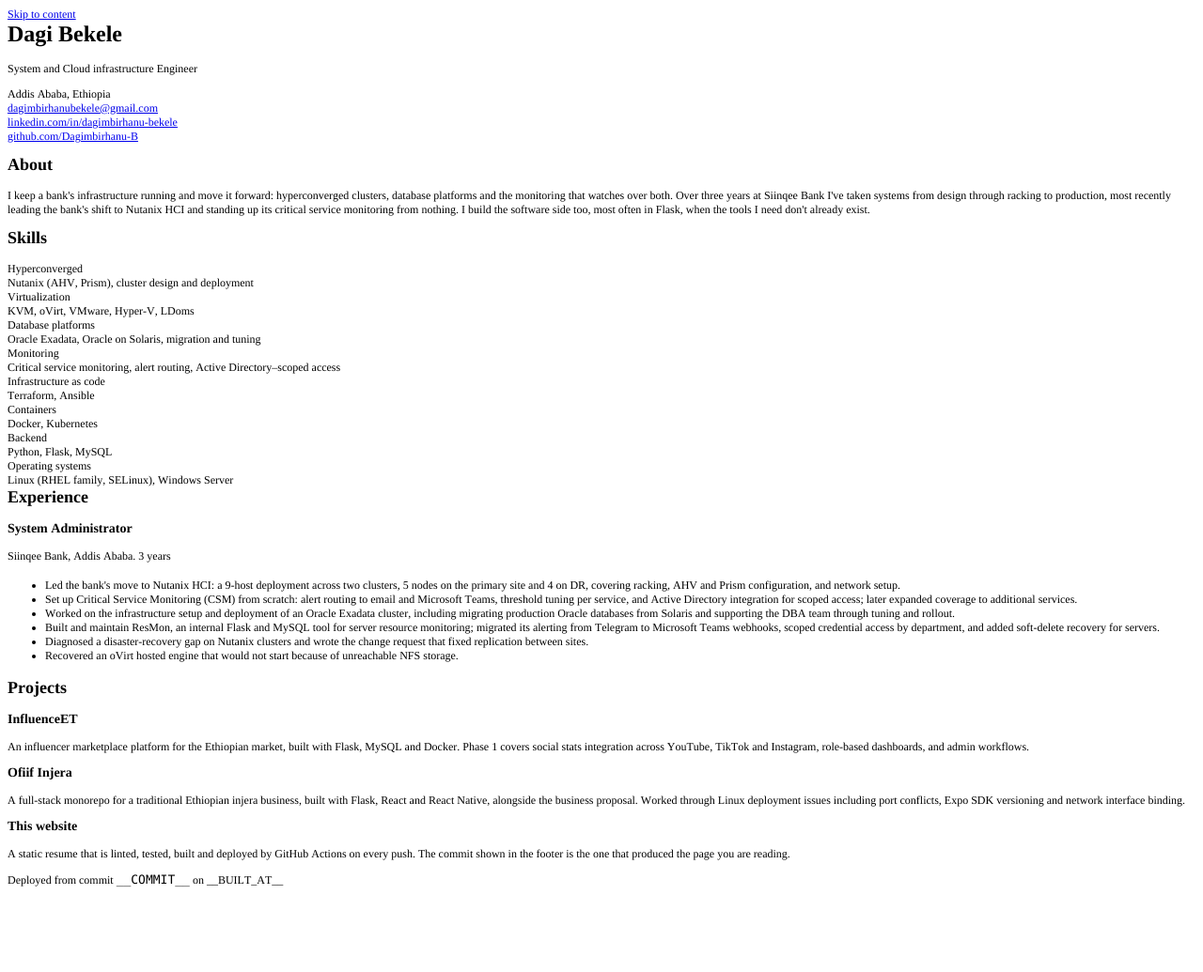
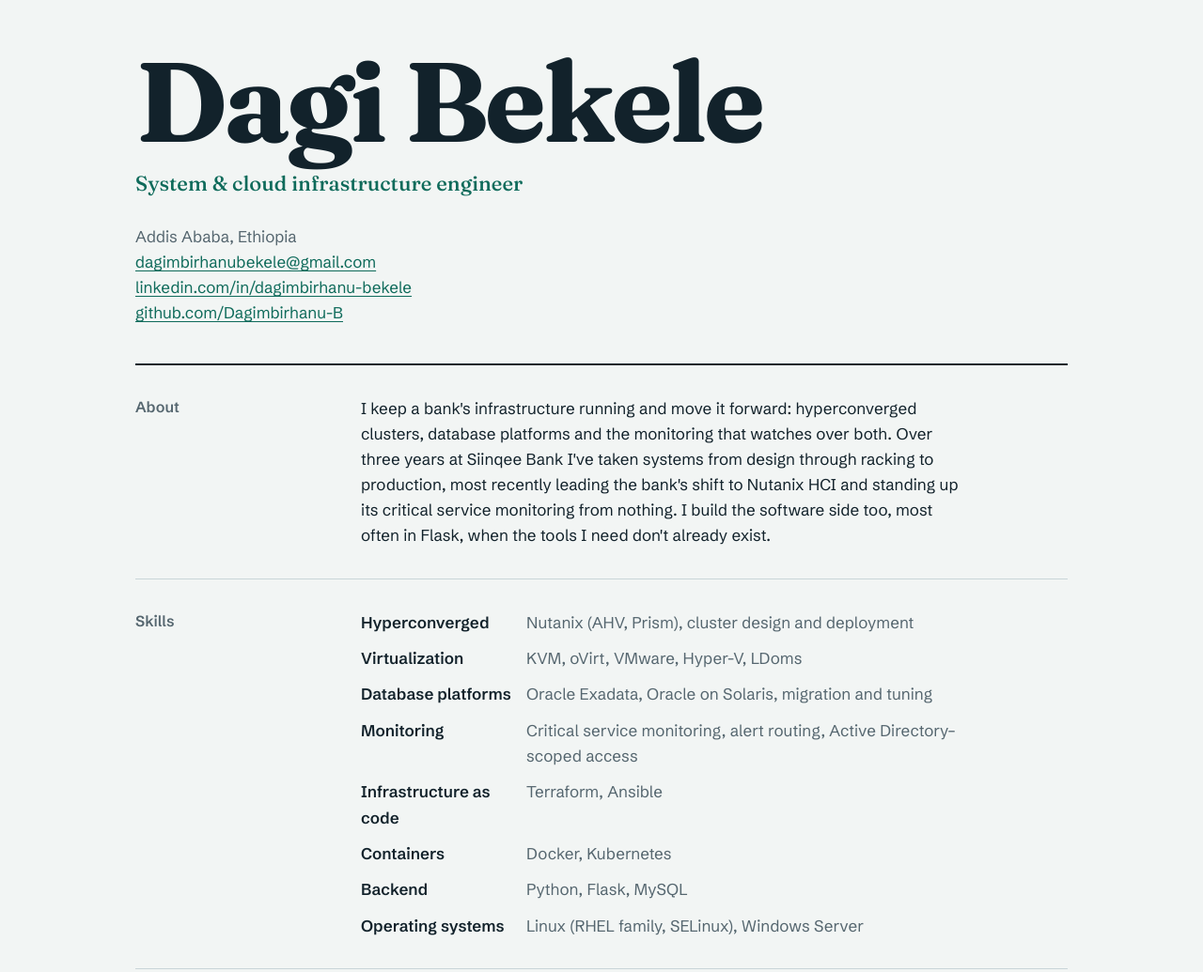
Before and after one commit to Dagimbirhanu-B/Resume, a website: page index.html in a window 1280 px wide. Shown: the top 1035 px of the page at 94% size. Before the commit the page ends 957 px from the top, so only its background shows below. Drawn offline with Linux system fonts and the light colour scheme.

Commit message:
Restore clean HTML and add real contact info

```diff
--- a/index.html
+++ b/index.html
@@ -1,72 +1,92 @@
-<!DOCTYPE html PUBLIC "-//W3C//DTD HTML 4.01//EN" "http://www.w3.org/TR/html4/strict.dtd">
-<html>
+<!doctype html>
+<html lang="en">
 <head>
-  <meta http-equiv="Content-Type" content="text/html; charset=utf-8">
-  <meta http-equiv="Content-Style-Type" content="text/css">
-  <title></title>
-  <meta name="Description" content="Resume of Dagi Bekele, system and cloud infrastructure engineer based in Addis Ababa.">
-  <meta name="Generator" content="Cocoa HTML Writer">
-  <meta name="CocoaVersion" content="2575.7">
-  <style type="text/css">
-    p.p1 {margin: 0.0px 0.0px 0.0px 0.0px; font: 12.0px Times; color: #0000e9; -webkit-text-stroke: #0000e9}
-    p.p3 {margin: 0.0px 0.0px 12.0px 0.0px; font: 12.0px Times; -webkit-text-stroke: #000000}
-    p.p4 {margin: 0.0px 0.0px 12.0px 0.0px; font: 12.0px Times; color: #0000e9; -webkit-text-stroke: #0000e9}
-    p.p6 {margin: 0.0px 0.0px 0.0px 0.0px; font: 12.0px Times; -webkit-text-stroke: #000000}
-    li.li6 {margin: 0.0px 0.0px 0.0px 0.0px; font: 12.0px Times; -webkit-text-stroke: #000000}
-    span.s1 {text-decoration: underline ; font-kerning: none}
-    span.s2 {font-kerning: none}
-    span.s3 {font-kerning: none; color: #000000; -webkit-text-stroke: 0px #000000}
-    span.s4 {text-decoration: underline ; font-kerning: none; -webkit-text-stroke: 0px #0000e9}
-    span.s5 {-webkit-text-stroke: 0px #000000}
-    span.s6 {font: 13.0px Menlo; font-kerning: none}
-    ul.ul1 {list-style-type: disc}
-  </style>
+  <meta charset="utf-8">
+  <meta name="viewport" content="width=device-width, initial-scale=1">
+  <title>Dagi Bekele — System &amp; Cloud Infrastructure</title>
+  <meta name="description" content="Resume of Dagi Bekele, system and cloud infrastructure engineer based in Addis Ababa.">
+  <link rel="preconnect" href="https://fonts.googleapis.com">
+  <link rel="preconnect" href="https://fonts.gstatic.com" crossorigin>
+  <link href="https://fonts.googleapis.com/css2?family=Fraunces:opsz,wght@9..144,500;9..144,700&family=Schibsted+Grotesk:wght@400;500;600&display=swap" rel="stylesheet">
+  <link rel="stylesheet" href="styles.css">
 </head>
 <body>
-<p class="p1"><span class="s1">Skip to content</span></p>
-<h1 style="margin: 0.0px 0.0px 16.1px 0.0px; font: 24.0px Times; -webkit-text-stroke: #000000"><span class="s2"><b>Dagi Bekele</b></span></h1>
-<p class="p3"><span class="s2">System and Cloud infrastructure Engineer</span></p>
-<p class="p4"><span class="s3">Addis Ababa, Ethiopia<br>
-</span><span class="s1">dagimbirhanubekele@gmail.com</span><span class="s3"><br>
-<a href="https://www.linkedin.com/in/dagimbirhanu-bekele"><span class="s4">linkedin.com/in/dagimbirhanu-bekele</span></a><br>
-<a href="https://github.com/Dagimbirhanu-B"><span class="s4">github.com/Dagimbirhanu-B</span></a></span></p>
-<h2 style="margin: 0.0px 0.0px 14.9px 0.0px; font: 18.0px Times; -webkit-text-stroke: #000000"><span class="s2"><b>About</b></span></h2>
-<p class="p3"><span class="s2">I keep a bank's infrastructure running and move it forward: hyperconverged clusters, database platforms and the monitoring that watches over both. Over three years at Siinqee Bank I've taken systems from design through racking to production, most recently leading the bank's shift to Nutanix HCI and standing up its critical service monitoring from nothing. I build the software side too, most often in Flask, when the tools I need don't already exist.</span></p>
-<h2 style="margin: 0.0px 0.0px 14.9px 0.0px; font: 18.0px Times; -webkit-text-stroke: #000000"><span class="s2"><b>Skills</b></span></h2>
-<p class="p6"><span class="s2">Hyperconverged</span></p>
-<p class="p6"><span class="s2">Nutanix (AHV, Prism), cluster design and deployment</span></p>
-<p class="p6"><span class="s2">Virtualization</span></p>
-<p class="p6"><span class="s2">KVM, oVirt, VMware, Hyper-V, LDoms</span></p>
-<p class="p6"><span class="s2">Database platforms</span></p>
-<p class="p6"><span class="s2">Oracle Exadata, Oracle on Solaris, migration and tuning</span></p>
-<p class="p6"><span class="s2">Monitoring</span></p>
-<p class="p6"><span class="s2">Critical service monitoring, alert routing, Active Directory–scoped access</span></p>
-<p class="p6"><span class="s2">Infrastructure as code</span></p>
-<p class="p6"><span class="s2">Terraform, Ansible</span></p>
-<p class="p6"><span class="s2">Containers</span></p>
-<p class="p6"><span class="s2">Docker, Kubernetes</span></p>
-<p class="p6"><span class="s2">Backend</span></p>
-<p class="p6"><span class="s2">Python, Flask, MySQL</span></p>
-<p class="p6"><span class="s2">Operating systems</span></p>
-<p class="p6"><span class="s2">Linux (RHEL family, SELinux), Windows Server</span></p>
-<h2 style="margin: 0.0px 0.0px 14.9px 0.0px; font: 18.0px Times; -webkit-text-stroke: #000000"><span class="s2"><b>Experience</b></span></h2>
-<h3 style="margin: 0.0px 0.0px 14.0px 0.0px; font: 14.0px Times; -webkit-text-stroke: #000000"><span class="s2"><b>System Administrator</b></span></h3>
-<p class="p3"><span class="s2">Siinqee Bank, Addis Ababa. 3 years</span></p>
-<ul class="ul1">
-  <li class="li6"><span class="s5"></span><span class="s2">Led the bank's move to Nutanix HCI: a 9-host deployment across two clusters, 5 nodes on the primary site and 4 on DR, covering racking, AHV and Prism configuration, and network setup.</span></li>
-  <li class="li6"><span class="s5"></span><span class="s2">Set up Critical Service Monitoring (CSM) from scratch: alert routing to email and Microsoft Teams, threshold tuning per service, and Active Directory integration for scoped access; later expanded coverage to additional services.</span></li>
-  <li class="li6"><span class="s5"></span><span class="s2">Worked on the infrastructure setup and deployment of an Oracle Exadata cluster, including migrating production Oracle databases from Solaris and supporting the DBA team through tuning and rollout.</span></li>
-  <li class="li6"><span class="s5"></span><span class="s2">Built and maintain ResMon, an internal Flask and MySQL tool for server resource monitoring; migrated its alerting from Telegram to Microsoft Teams webhooks, scoped credential access by department, and added soft-delete recovery for servers.</span></li>
-  <li class="li6"><span class="s5"></span><span class="s2">Diagnosed a disaster-recovery gap on Nutanix clusters and wrote the change request that fixed replication between sites.</span></li>
-  <li class="li6"><span class="s5"></span><span class="s2">Recovered an oVirt hosted engine that would not start because of unreachable NFS storage.</span></li>
-</ul>
-<h2 style="margin: 0.0px 0.0px 14.9px 0.0px; font: 18.0px Times; -webkit-text-stroke: #000000"><span class="s2"><b>Projects</b></span></h2>
-<h3 style="margin: 0.0px 0.0px 14.0px 0.0px; font: 14.0px Times; -webkit-text-stroke: #000000"><span class="s2"><b>InfluenceET</b></span></h3>
-<p class="p3"><span class="s2">An influencer marketplace platform for the Ethiopian market, built with Flask, MySQL and Docker. Phase 1 covers social stats integration across YouTube, TikTok and Instagram, role-based dashboards, and admin workflows.</span></p>
-<h3 style="margin: 0.0px 0.0px 14.0px 0.0px; font: 14.0px Times; -webkit-text-stroke: #000000"><span class="s2"><b>Ofiif Injera</b></span></h3>
-<p class="p3"><span class="s2">A full-stack monorepo for a traditional Ethiopian injera business, built with Flask, React and React Native, alongside the business proposal. Worked through Linux deployment issues including port conflicts, Expo SDK versioning and network interface binding.</span></p>
-<h3 style="margin: 0.0px 0.0px 14.0px 0.0px; font: 14.0px Times; -webkit-text-stroke: #000000"><span class="s2"><b>This website</b></span></h3>
-<p class="p3"><span class="s2">A static resume that is linted, tested, built and deployed by GitHub Actions on every push. The commit shown in the footer is the one that produced the page you are reading.</span></p>
-<p class="p3"><span class="s2">Deployed from commit </span><span class="s6">__COMMIT__</span><span class="s2"> on __BUILT_AT__</span></p>
+  <a class="skip" href="#main">Skip to content</a>
+
+  <header class="masthead">
+    <h1>Dagi Bekele</h1>
+    <p class="role">System &amp; cloud infrastructure engineer</p>
+    <p class="contact">
+      Addis Ababa, Ethiopia<br>
+      <a href="mailto:dagimbirhanubekele@gmail.com">dagimbirhanubekele@gmail.com</a><br>
+      <a href="https://www.linkedin.com/in/dagimbirhanu-bekele">linkedin.com/in/dagimbirhanu-bekele</a><br>
+      <a href="https://github.com/Dagimbirhanu-B">github.com/Dagimbirhanu-B</a>
+    </p>
+  </header>
+
+  <main id="main">
+    <section aria-labelledby="about">
+      <h2 id="about">About</h2>
+      <div class="body">
+        <p>I keep a bank's infrastructure running and move it forward: hyperconverged clusters, database platforms and the monitoring that watches over both. Over three years at Siinqee Bank I've taken systems from design through racking to production, most recently leading the bank's shift to Nutanix HCI and standing up its critical service monitoring from nothing. I build the software side too, most often in Flask, when the tools I need don't already exist.</p>
+      </div>
+    </section>
+
+    <section aria-labelledby="skills">
+      <h2 id="skills">Skills</h2>
+      <div class="body">
+        <dl class="skills">
+          <dt>Hyperconverged</dt><dd>Nutanix (AHV, Prism), cluster design and deployment</dd>
+          <dt>Virtualization</dt><dd>KVM, oVirt, VMware, Hyper-V, LDoms</dd>
+          <dt>Database platforms</dt><dd>Oracle Exadata, Oracle on Solaris, migration and tuning</dd>
+          <dt>Monitoring</dt><dd>Critical service monitoring, alert routing, Active Directory–scoped access</dd>
+          <dt>Infrastructure as code</dt><dd>Terraform, Ansible</dd>
+          <dt>Containers</dt><dd>Docker, Kubernetes</dd>
+          <dt>Backend</dt><dd>Python, Flask, MySQL</dd>
+          <dt>Operating systems</dt><dd>Linux (RHEL family, SELinux), Windows Server</dd>
+        </dl>
+      </div>
+    </section>
+
+    <section aria-labelledby="experience">
+      <h2 id="experience">Experience</h2>
+      <div class="body">
+        <article>
+          <h3>System Administrator</h3>
+          <p class="meta">Siinqee Bank, Addis Ababa. 3 years</p>
+          <ul>
+            <li>Led the bank's move to Nutanix HCI: a 9-host deployment across two clusters, 5 nodes on the primary site and 4 on DR, covering racking, AHV and Prism configuration, and network setup.</li>
+            <li>Set up Critical Service Monitoring (CSM) from scratch: alert routing to email and Microsoft Teams, threshold tuning per service, and Active Directory integration for scoped access; later expanded coverage to additional services.</li>
+            <li>Worked on the infrastructure setup and deployment of an Oracle Exadata cluster, including migrating production Oracle databases from Solaris and supporting the DBA team through tuning and rollout.</li>
+            <li>Built and maintain ResMon, an internal Flask and MySQL tool for server resource monitoring; migrated its alerting from Telegram to Microsoft Teams webhooks, scoped credential access by department, and added soft-delete recovery for servers.</li>
+            <li>Diagnosed a disaster-recovery gap on Nutanix clusters and wrote the change request that fixed replication between sites.</li>
+            <li>Recovered an oVirt hosted engine that would not start because of unreachable NFS storage.</li>
+          </ul>
+        </article>
+      </div>
+    </section>
+
+    <section aria-labelledby="projects">
+      <h2 id="projects">Projects</h2>
+      <div class="body">
+        <article>
+          <h3>InfluenceET</h3>
+          <p>An influencer marketplace platform for the Ethiopian market, built with Flask, MySQL and Docker. Phase 1 covers social stats integration across YouTube, TikTok and Instagram, role-based dashboards, and admin workflows.</p>
+        </article>
+        <article>
+          <h3>Ofiif Injera</h3>
+          <p>A full-stack monorepo for a traditional Ethiopian injera business, built with Flask, React and React Native, alongside the business proposal. Worked through Linux deployment issues including port conflicts, Expo SDK versioning and network interface binding.</p>
+        </article>
+        <article>
+          <h3>This website</h3>
+          <p>A static resume that is linted, tested, built and deployed by GitHub Actions on every push. The commit shown in the footer is the one that produced the page you are reading.</p>
+        </article>
+      </div>
+    </section>
+  </main>
+
+  <footer>
+    <p class="build">Deployed from commit <code>__COMMIT__</code> on <time>__BUILT_AT__</time></p>
+  </footer>
 </body>
 </html>
```
